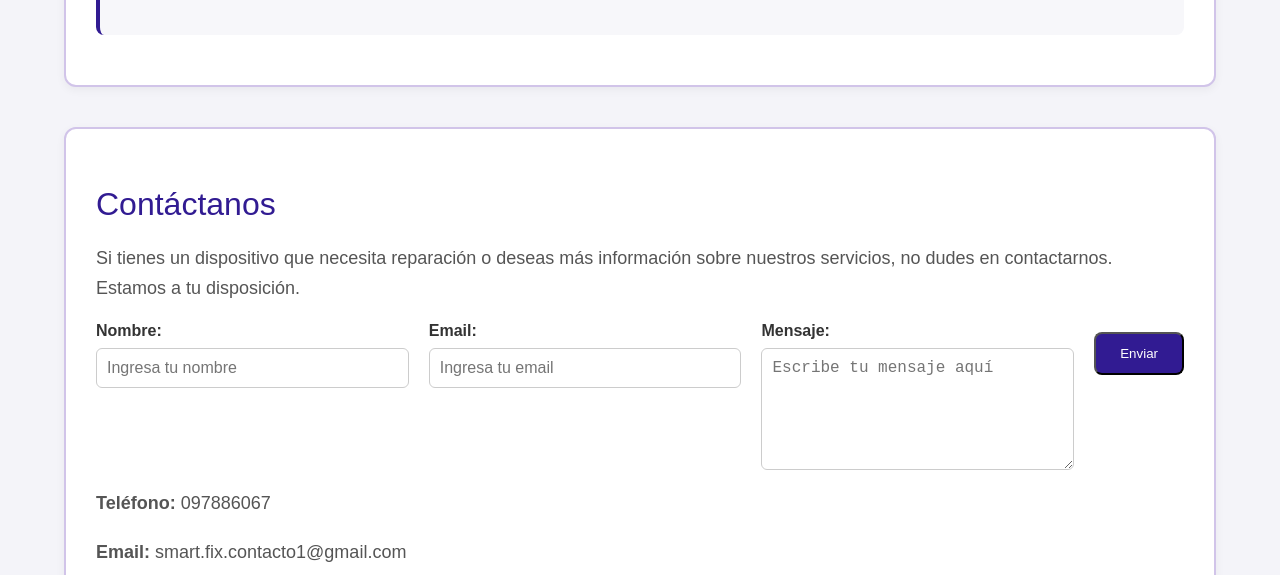
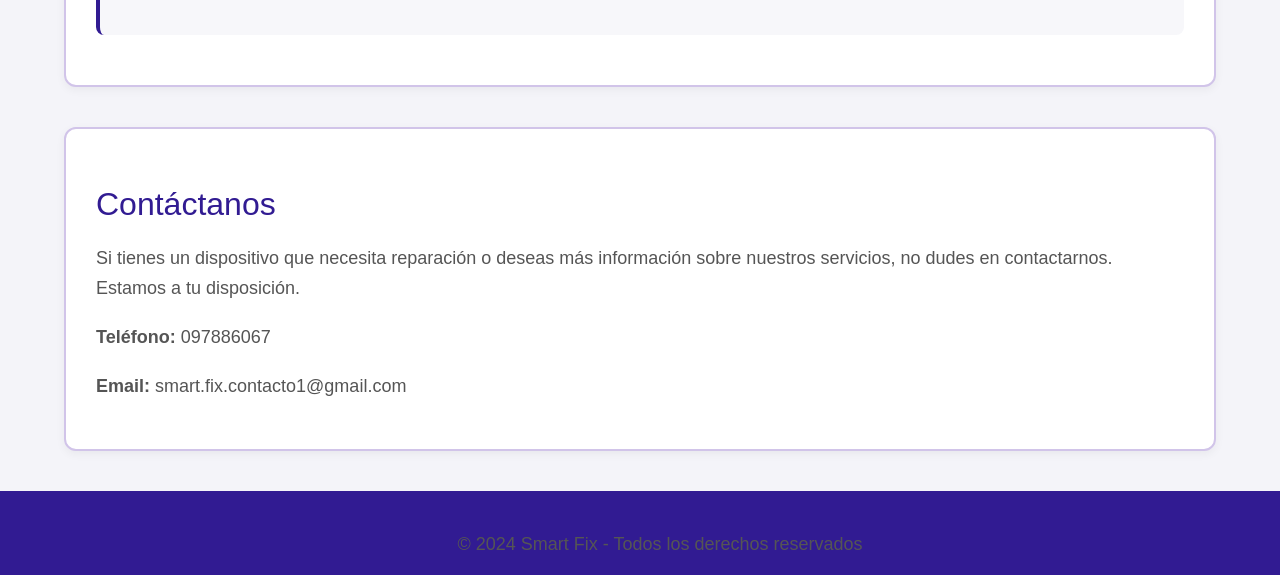
Before and after one commit to SmartFixx/SmartOfficialPage, a plain HTML site: page index.html in a window 1280 px wide. Shown: the part 1103-1678 px from the top of the page. Drawn offline with Linux system fonts and the light colour scheme.

Commit message:
Update index.html

```diff
--- a/index.html
+++ b/index.html
@@ -133,41 +133,6 @@
                 padding: 10px 20px;
             }
         }
-
-        .contact-form {
-            display: flex;
-            flex-wrap: wrap;
-            gap: 20px; /* Espacio entre los campos */
-        }
-
-        .form-group {
-            flex: 1;
-            min-width: 250px; /* Tamaño mínimo de los campos */
-            display: flex;
-            flex-direction: column;
-        }
-
-        .form-group label {
-            margin-bottom: 8px;
-            font-weight: bold;
-        }
-
-        .form-group input, .form-group textarea {
-            padding: 10px;
-            border-radius: 6px;
-            border: 1px solid #ccc;
-            font-size: 16px;
-        }
-
-        textarea {
-            height: 100px; /* Altura del campo de texto */
-            resize: vertical; /* Permitir cambiar el tamaño vertical */
-        }
-
-        button.cta-button {
-            margin-top: 10px;
-            align-self: flex-start;
-        }
     </style>
 </head>
 <body>
@@ -207,21 +172,6 @@
         <div class="section" id="contacto">
             <h2>Contáctanos</h2>
             <p>Si tienes un dispositivo que necesita reparación o deseas más información sobre nuestros servicios, no dudes en contactarnos. Estamos a tu disposición.</p>
-            <form action="submit_form.php" method="post" class="contact-form" novalidate>
-                <div class="form-group">
-                    <label for="name">Nombre:</label>
-                    <input type="text" id="name" name="name" required placeholder="Ingresa tu nombre">
-                </div>
-                <div class="form-group">
-                    <label for="email">Email:</label>
-                    <input type="email" id="email" name="email" required placeholder="Ingresa tu email">
-                </div>
-                <div class="form-group">
-                    <label for="message">Mensaje:</label>
-                    <textarea id="message" name="message" required placeholder="Escribe tu mensaje aquí"></textarea>
-                </div>
-                <button type="submit" class="cta-button">Enviar</button>
-            </form>
             <p><strong>Teléfono:</strong> 097886067</p>
             <p><strong>Email:</strong> smart.fix.contacto1@gmail.com</p>
         </div>
@@ -241,6 +191,7 @@
                 <svg xmlns="http://www.w3.org/2000/svg" fill="white" viewBox="0 0 24 24" width="24px" height="24px"><path d="..."/></svg>
             </a>
         </div>
+        <p><a href="/privacy-policy" style="color:white;">Política de Privacidad</a> | <a href="/terms" style="color:white;">Términos de Servicio</a></p>
     </footer>
 
 </body>
```
